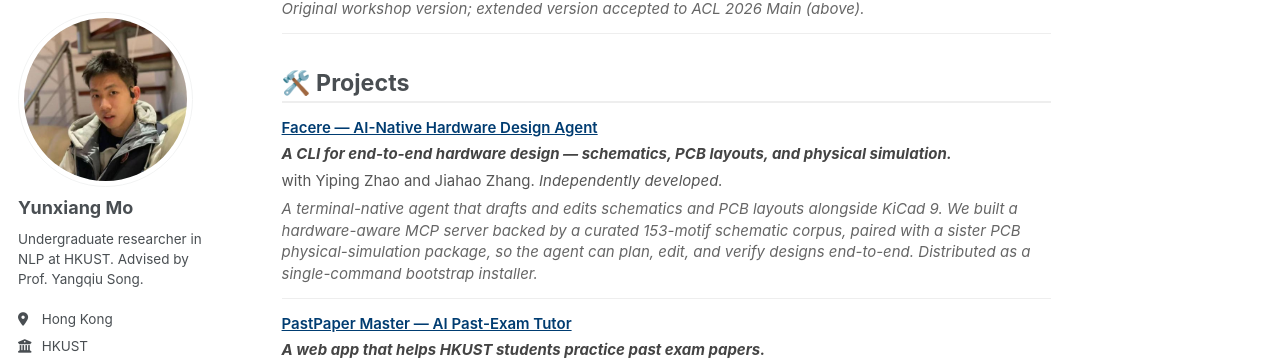
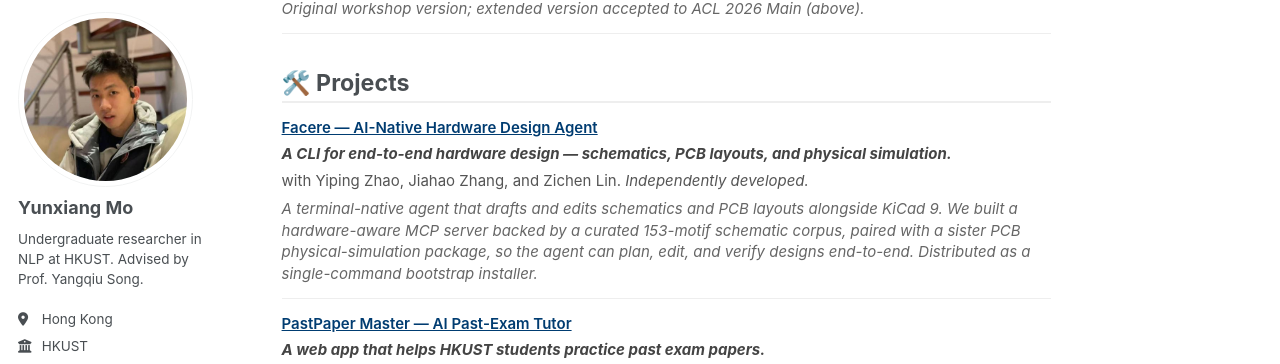
Before and after one commit to moyunxiang/moyunxiang.github.io, a Jekyll site: the page built from _pages/about.md, in a window 1280 px wide and 900 px high, scrolled down 1581 px. Shown: the part 89-453 px from the top of the window. Built offline with Jekyll 4.4.1, drawn with Linux system fonts in a browser that asks for light colours; some web fonts are replaced; a script bundle is joined from its source files by our own code; library files that are not in the unit come from our copies.

Commit message:
Facere: add Zichen Lin to collaborators

```diff
--- a/_pages/about.md
+++ b/_pages/about.md
@@ -89,7 +89,7 @@ I am currently looking for a **research-exchange position in the U.S.** for the
   <div class="paper-box-text">
     <p class="paper-title"><a href="https://web.facere.cc/" target="_blank" rel="noopener">Facere — AI-Native Hardware Design Agent</a></p>
     <p class="paper-meta"><strong>A CLI for end-to-end hardware design — schematics, PCB layouts, and physical simulation.</strong></p>
-    <p class="paper-authors">with Yiping Zhao and Jiahao Zhang. <em>Independently developed.</em></p>
+    <p class="paper-authors">with Yiping Zhao, Jiahao Zhang, and Zichen Lin. <em>Independently developed.</em></p>
     <p class="paper-extra">A terminal-native agent that drafts and edits schematics and PCB layouts alongside KiCad 9. We built a hardware-aware MCP server backed by a curated 153-motif schematic corpus, paired with a sister PCB physical-simulation package, so the agent can plan, edit, and verify designs end-to-end. Distributed as a single-command bootstrap installer.</p>
   </div>
 </div>
```
